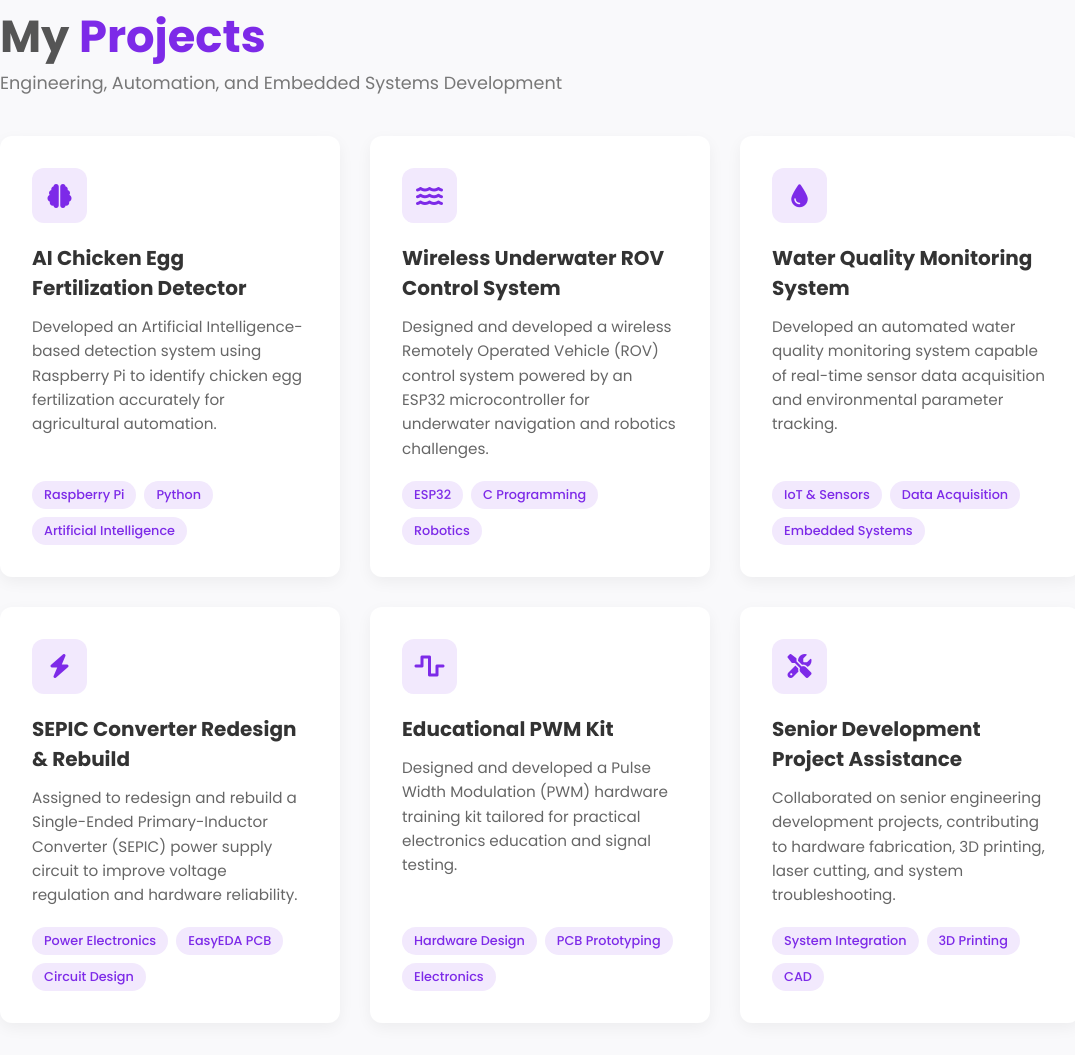
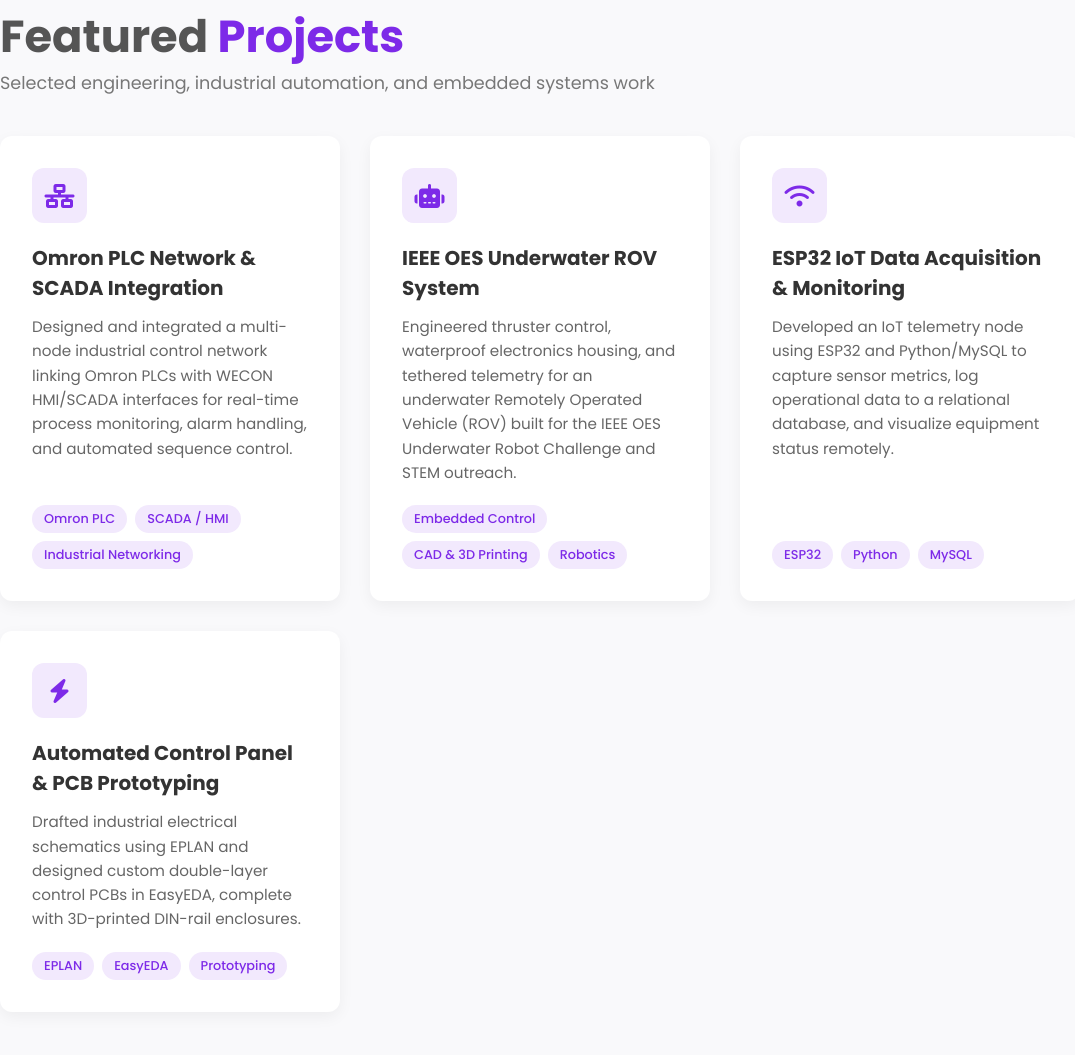
Before and after one commit to vc24015/muhammadasyraf.github.io, a plain HTML site: page projects.html in a window 1280 px wide. Shown: the part 127-1182 px from the top of the page, without its empty margins (100-1175 px from the left). Drawn offline with Linux system fonts and the light colour scheme.

Commit message:
projects.html

```diff
--- a/projects.html
+++ b/projects.html
@@ -6,7 +6,7 @@
     <meta name="viewport" content="width=device-width, initial-scale=1.0">
     <title>Projects | Muhammad Asyraf</title>
     <link rel="stylesheet" href="https://cdnjs.cloudflare.com/ajax/libs/font-awesome/6.2.0/css/all.min.css">
-    <link rel="stylesheet" href="style.css">
+    <link rel="stylesheet" href="style.css?v=3">
 </head>
 <body>
     <header>
@@ -22,85 +22,51 @@
 
     <section class="projects">
         <div class="projects-container">
-            <h2>My <span>Projects</span></h2>
-            <p class="projects-subtitle">Engineering, Automation, and Embedded Systems Development</p>
+            <h2>Featured <span>Projects</span></h2>
+            <p class="projects-subtitle">Selected engineering, industrial automation, and embedded systems work</p>
 
             <div class="projects-grid">
                 <div class="project-card">
-                    <div class="project-icon">
-                        <i class="fa-solid fa-brain"></i>
-                    </div>
-                    <h3>AI Chicken Egg Fertilization Detector</h3>
-                    <p>Developed an Artificial Intelligence-based detection system using Raspberry Pi to identify chicken egg fertilization accurately for agricultural automation.</p>
+                    <div class="project-icon"><i class="fa-solid fa-network-wired"></i></div>
+                    <h3>Omron PLC Network & SCADA Integration</h3>
+                    <p>Designed and integrated a multi-node industrial control network linking Omron PLCs with WECON HMI/SCADA interfaces for real-time process monitoring, alarm handling, and automated sequence control.</p>
                     <div class="project-tags">
-                        <span>Raspberry Pi</span>
-                        <span>Python</span>
-                        <span>Artificial Intelligence</span>
+                        <span>Omron PLC</span>
+                        <span>SCADA / HMI</span>
+                        <span>Industrial Networking</span>
                     </div>
                 </div>
 
                 <div class="project-card">
-                    <div class="project-icon">
-                        <i class="fa-solid fa-water"></i>
-                    </div>
-                    <h3>Wireless Underwater ROV Control System</h3>
-                    <p>Designed and developed a wireless Remotely Operated Vehicle (ROV) control system powered by an ESP32 microcontroller for underwater navigation and robotics challenges.</p>
+                    <div class="project-icon"><i class="fa-solid fa-robot"></i></div>
+                    <h3>IEEE OES Underwater ROV System</h3>
+                    <p>Engineered thruster control, waterproof electronics housing, and tethered telemetry for an underwater Remotely Operated Vehicle (ROV) built for the IEEE OES Underwater Robot Challenge and STEM outreach.</p>
                     <div class="project-tags">
-                        <span>ESP32</span>
-                        <span>C Programming</span>
+                        <span>Embedded Control</span>
+                        <span>CAD & 3D Printing</span>
                         <span>Robotics</span>
                     </div>
                 </div>
 
                 <div class="project-card">
-                    <div class="project-icon">
-                        <i class="fa-solid fa-droplet"></i>
-                    </div>
-                    <h3>Water Quality Monitoring System</h3>
-                    <p>Developed an automated water quality monitoring system capable of real-time sensor data acquisition and environmental parameter tracking.</p>
+                    <div class="project-icon"><i class="fa-solid fa-wifi"></i></div>
+                    <h3>ESP32 IoT Data Acquisition & Monitoring</h3>
+                    <p>Developed an IoT telemetry node using ESP32 and Python/MySQL to capture sensor metrics, log operational data to a relational database, and visualize equipment status remotely.</p>
                     <div class="project-tags">
-                        <span>IoT & Sensors</span>
-                        <span>Data Acquisition</span>
-                        <span>Embedded Systems</span>
+                        <span>ESP32</span>
+                        <span>Python</span>
+                        <span>MySQL</span>
                     </div>
                 </div>
 
                 <div class="project-card">
-                    <div class="project-icon">
-                        <i class="fa-solid fa-bolt"></i>
-                    </div>
-                    <h3>SEPIC Converter Redesign & Rebuild</h3>
-                    <p>Assigned to redesign and rebuild a Single-Ended Primary-Inductor Converter (SEPIC) power supply circuit to improve voltage regulation and hardware reliability.</p>
+                    <div class="project-icon"><i class="fa-solid fa-bolt"></i></div>
+                    <h3>Automated Control Panel & PCB Prototyping</h3>
+                    <p>Drafted industrial electrical schematics using EPLAN and designed custom double-layer control PCBs in EasyEDA, complete with 3D-printed DIN-rail enclosures.</p>
                     <div class="project-tags">
-                        <span>Power Electronics</span>
-                        <span>EasyEDA PCB</span>
-                        <span>Circuit Design</span>
-                    </div>
-                </div>
-
-                <div class="project-card">
-                    <div class="project-icon">
-                        <i class="fa-solid fa-wave-square"></i>
-                    </div>
-                    <h3>Educational PWM Kit</h3>
-                    <p>Designed and developed a Pulse Width Modulation (PWM) hardware training kit tailored for practical electronics education and signal testing.</p>
-                    <div class="project-tags">
-                        <span>Hardware Design</span>
-                        <span>PCB Prototyping</span>
-                        <span>Electronics</span>
-                    </div>
-                </div>
-
-                <div class="project-card">
-                    <div class="project-icon">
-                        <i class="fa-solid fa-screwdriver-wrench"></i>
-                    </div>
-                    <h3>Senior Development Project Assistance</h3>
-                    <p>Collaborated on senior engineering development projects, contributing to hardware fabrication, 3D printing, laser cutting, and system troubleshooting.</p>
-                    <div class="project-tags">
-                        <span>System Integration</span>
-                        <span>3D Printing</span>
-                        <span>CAD</span>
+                        <span>EPLAN</span>
+                        <span>EasyEDA</span>
+                        <span>Prototyping</span>
                     </div>
                 </div>
             </div>
```
